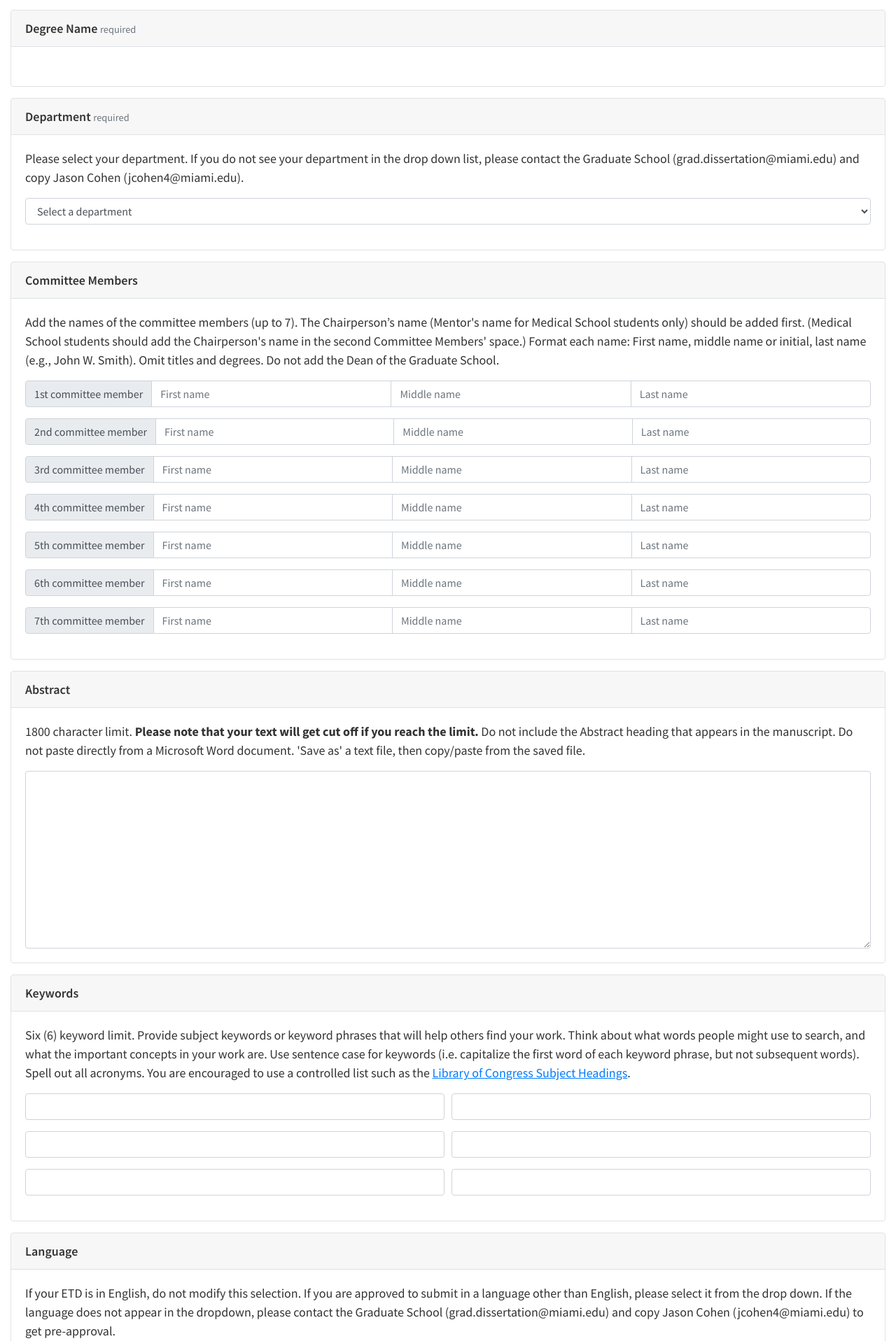
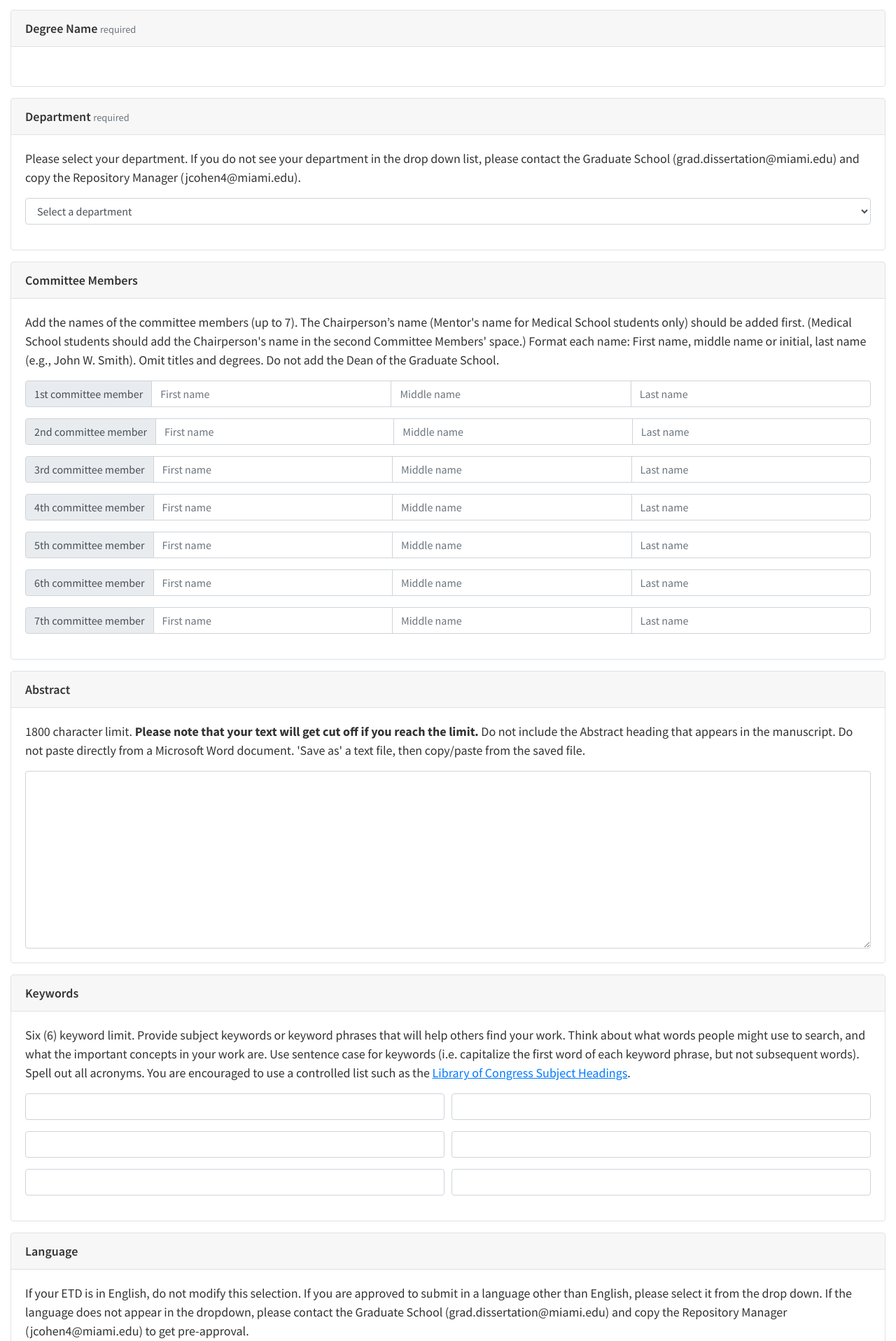
Before and after one commit to UMiamiLibraries/sword-deposit, a Flask app: template hello_app/templates/deposit_form.html in a window 1280 px wide. Shown: the part 1672-3589 px from the top of the page at 70% size. Run offline with Flask 2, Linux system fonts and the light colour scheme; the template is opened without the code that fills it, so the values that code supplies are empty; some libraries are stand-ins or nearby versions.

Commit message:
repository manager

```diff
--- a/hello_app/templates/deposit_form.html
+++ b/hello_app/templates/deposit_form.html
@@ -151,7 +151,7 @@
             <div class="card-header">Department <small class="text-muted">required</small></div>
             <div class="card-body">
                 <p class="card-text">
-                    Please select your department. If you do not see your department in the drop down list, please contact the Graduate School (grad.dissertation@miami.edu) and copy Jason Cohen (jcohen4@miami.edu).
+                    Please select your department. If you do not see your department in the drop down list, please contact the Graduate School (grad.dissertation@miami.edu) and copy the Repository Manager (jcohen4@miami.edu).
                 </p>
                 <div class="form-group">
                     <select class="form-control" name="department" required>
@@ -319,7 +319,7 @@
                 <p class="card-text">
                     If your ETD is in English, do not modify this selection. If you are approved to submit in a
                     language other than English, please select it from the drop down. If the language does not appear
-                    in the dropdown, please contact the Graduate School (grad.dissertation@miami.edu) and copy Jason Cohen (jcohen4@miami.edu) to get pre-approval.
+                    in the dropdown, please contact the Graduate School (grad.dissertation@miami.edu) and copy the Repository Manager (jcohen4@miami.edu) to get pre-approval.
                  </p>
                 <select class="form-control" id="language" name="language" required>
                     <option value="EN" default>English</option>
@@ -335,7 +335,7 @@
             <div class="card-header">Upload Primary Full Text <small class="text-muted">required</small></div>
             <div class="card-body">
                 <p class="card-text">
-                    Please attach your primary full text file. The only allowed primary format is pdf.<br><br>NOTE: Maximum total upload limit is 16MB for the primary file. If your primary file is over 16MB please contact the Graduate School (grad.dissertation@miami.edu) and copy Jason Cohen (jcohen4@miami.edu) and then submit this form with the title page of your document as the primary file.
+                    Please attach your primary full text file. The only allowed primary format is pdf.<br><br>NOTE: Maximum total upload limit is 16MB for the primary file. If your primary file is over 16MB please contact the Graduate School (grad.dissertation@miami.edu) and copy the Repository Manager (jcohen4@miami.edu) and then submit this form with the title page of your document as the primary file.
                 </p>
                 <div class="form-group">
                     <!--<label class="custom-file-label" for="file">Upload Full Text</label>-->
@@ -354,7 +354,7 @@
             <div class="card-header">Upload Supplemental Files <small class="text-muted"></small></div>
             <div class="card-body">
                 <p class="card-text">
-                    Allowed supplemental formats are txt, csv, pdf, docx, jpg, tif, png, xlsx, mp3, wav, avi, mov, and wmv.<br><br>NOTE: Maximum total upload limit is 12MB for the combined supplemental material. If your supplemental material is over 12MB please contact the Graduate School (grad.dissertation@miami.edu) and copy Jason Cohen (jcohen4@miami.edu) and then submit this form with the primary file still attached.
+                    Allowed supplemental formats are txt, csv, pdf, docx, jpg, tif, png, xlsx, mp3, wav, avi, mov, and wmv.<br><br>NOTE: Maximum total upload limit is 12MB for the combined supplemental material. If your supplemental material is over 12MB please contact the Graduate School (grad.dissertation@miami.edu) and copy the Repository Manager (jcohen4@miami.edu) and then submit this form with the primary file still attached.
                 </p>
                 <div class="form-group">
                     <label for="supplementalfiles">Supplemental Files:</label>
--- a/hello_app/templates/deposit_result.html
+++ b/hello_app/templates/deposit_result.html
@@ -5,7 +5,7 @@
 		<div style="float:right"><a href="https://portal.scholarship.miami.edu/.auth/logout?post_logout_redirect_uri=https%3A%2F%2Fwww.library.miami.edu%2F"><button class="btn btn-default">Logout</button></a></input></div>
 		<h1 class="display-5">Congratulations! You have successfully submitted your {% if form.deposittype == "dissertation" %}Dissertation{% else %}Thesis{% endif %}.</h1>
 
-		<p>The Graduate School has been notified. If you have any questions or need to contact the graduate school please send an email to grad.dissertation@miami.edu and copy Jason Cohen (jcohen4@miami.edu).<br><br>
+		<p>The Graduate School has been notified. If you have any questions or need to contact the graduate school please send an email to grad.dissertation@miami.edu and copy the Repository Manager (j.cohen4@miami.edu).<br><br>
 			For your reference, below is a summary of your deposit:</p>
 		<ul class="list-unstyled">
 			<li><strong>Title:</strong> {{ form.title }}</li>
--- a/hello_app/templates/error.html
+++ b/hello_app/templates/error.html
@@ -4,7 +4,7 @@
 	<div class="jumbotron">
 		<h3 class="display-5">Internal Server Error</h3>
 		<p>We are sorry to report that there is a problem with the server right now. The server administrator has already been notified of this error.</p>
-		<p>If your file is larger than 16MB or need additional assistance depositing your ETD, please contact the Graduate School (grad.dissertation@miami.edu) and copy Jason Cohen (jcohen4@miami.edu).
+		<p>If your file is larger than 16MB or need additional assistance depositing your ETD, please contact the Graduate School (grad.dissertation@miami.edu) and copy the Repository Manager (jcohen4@miami.edu).
 		</p>
 		<p>We suggest you try again later to complete your deposit by clicking <a href="{{ url_for('index') }}">here</a>.</p>
 	</div>
```
